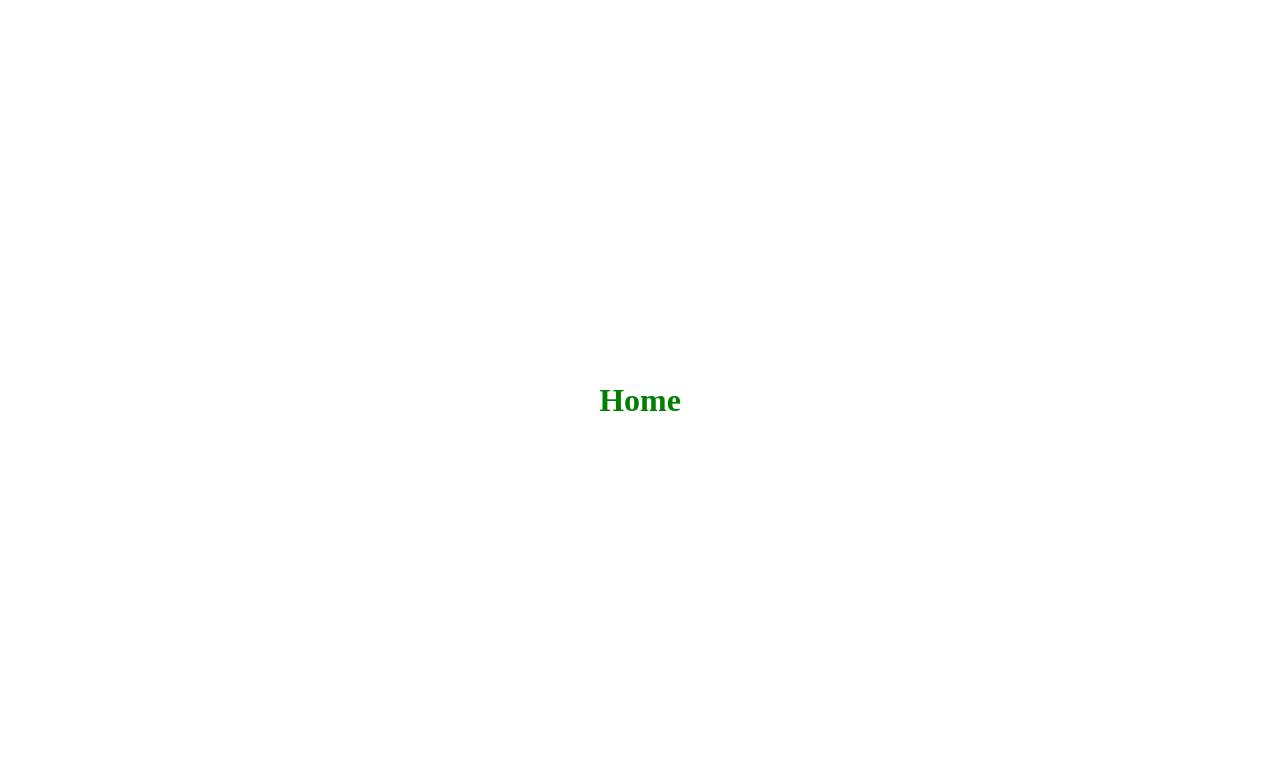
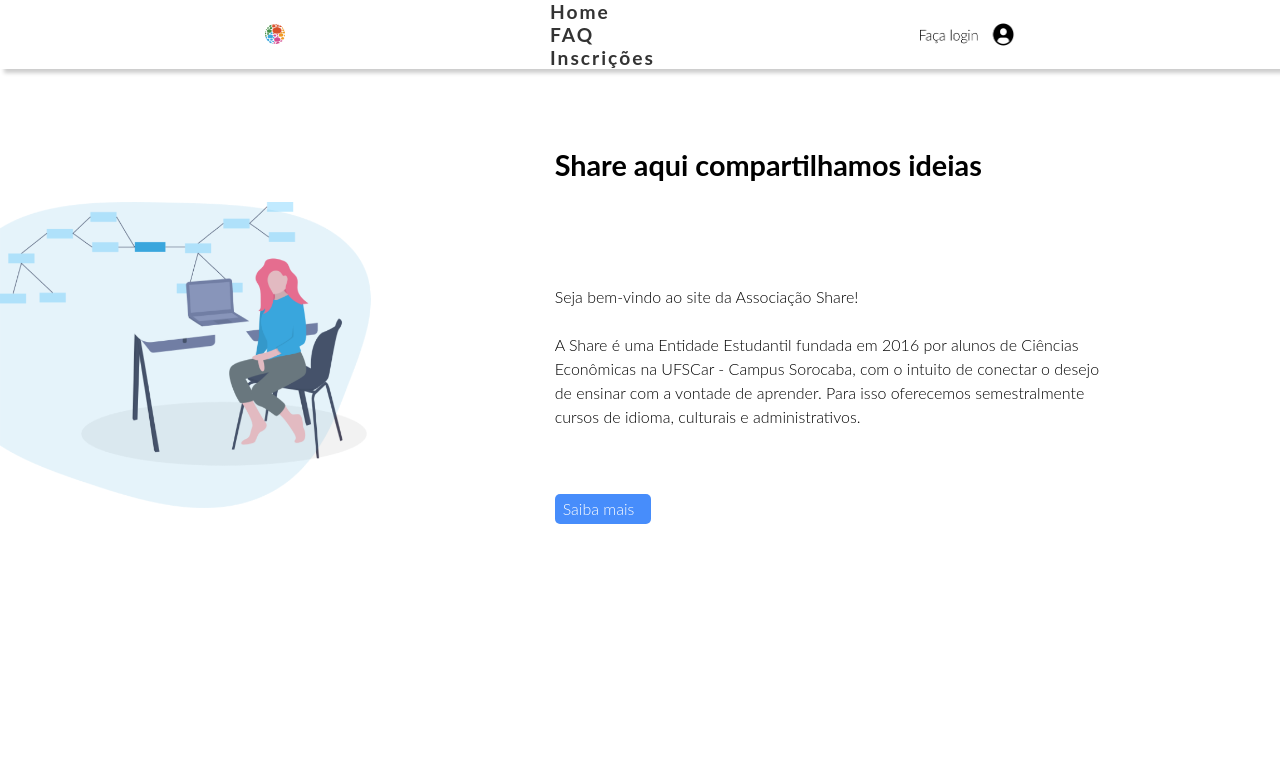
Before and after one commit to tecnologia-share/site-sisins2021, a Next.js app: page / in a window 1280 px wide. Shown: the top 772 px of the page. Built offline with nearby package versions, Linux system fonts and the light colour scheme.

Commit message:
homepage resolve

```diff
--- a/src/pages/_document.tsx
+++ b/src/pages/_document.tsx
@@ -1,4 +1,4 @@
-import Document, { Head, Main, NextScript } from 'next/document';
+import Document, { Html, Head, Main, NextScript } from 'next/document';
 import { ServerStyleSheet } from 'styled-components';
 
 interface MyDocumentProps {
@@ -20,7 +20,7 @@ export default class MyDocument extends Document<MyDocumentProps> {
 
   render() {
     return (
-      <html>
+      <Html>
         <Head>
           <title>My page</title>
           {this.props.styleTags}
@@ -29,7 +29,7 @@ export default class MyDocument extends Document<MyDocumentProps> {
           <Main />
           <NextScript />
         </body>
-      </html>
+      </Html>
     );
   }
 }
--- a/src/pages/index.tsx
+++ b/src/pages/index.tsx
@@ -1,11 +1,7 @@
-import { Container, Title } from '../styles/home/styles';
+import HomePage from '../pages/home/index';
 
 const Home = () => {
-  return (
-    <Container>
-      <Title>Home</Title>
-    </Container>
-  );
+  return <HomePage />;
 };
 
 export default Home;
```
